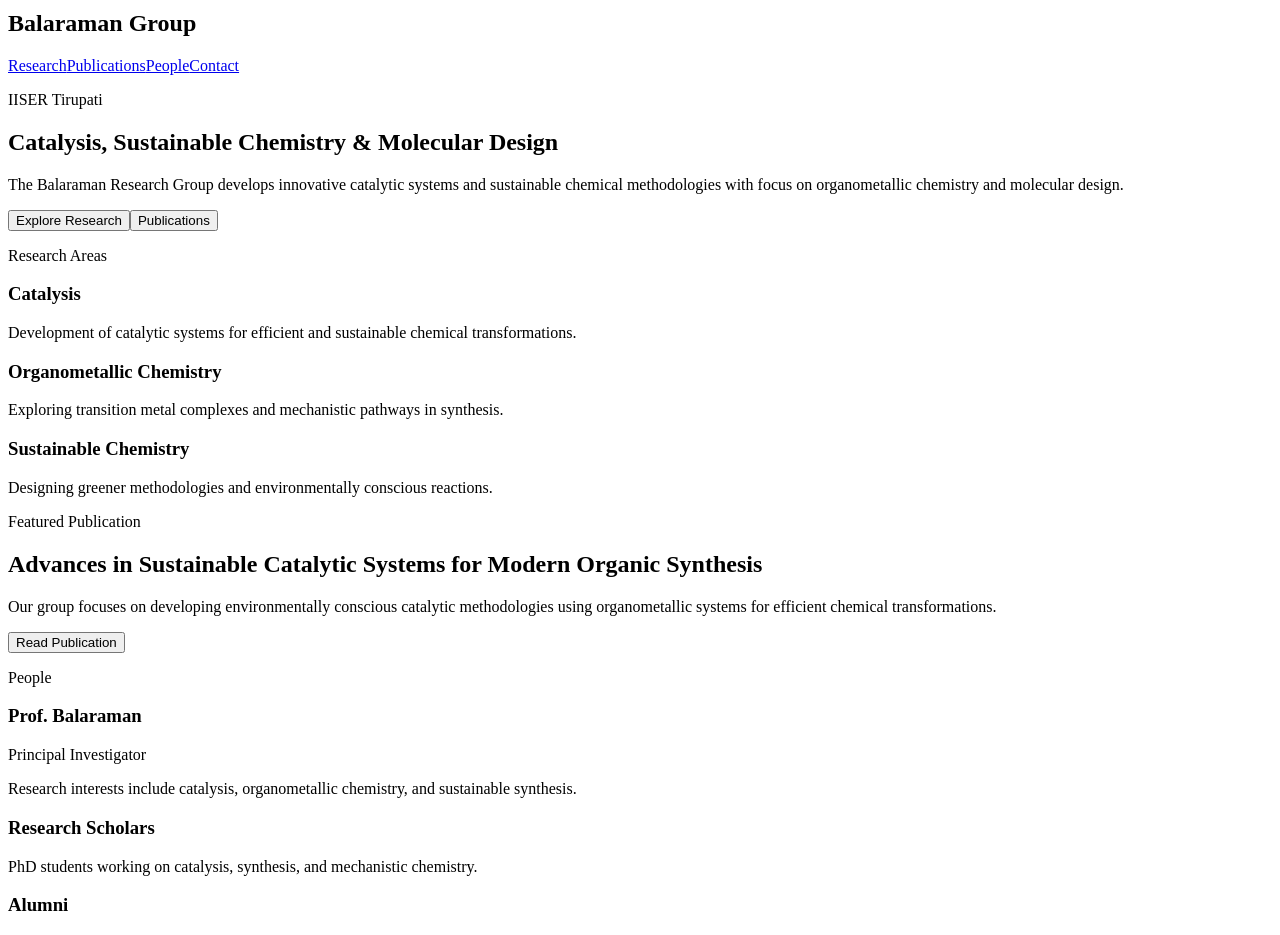
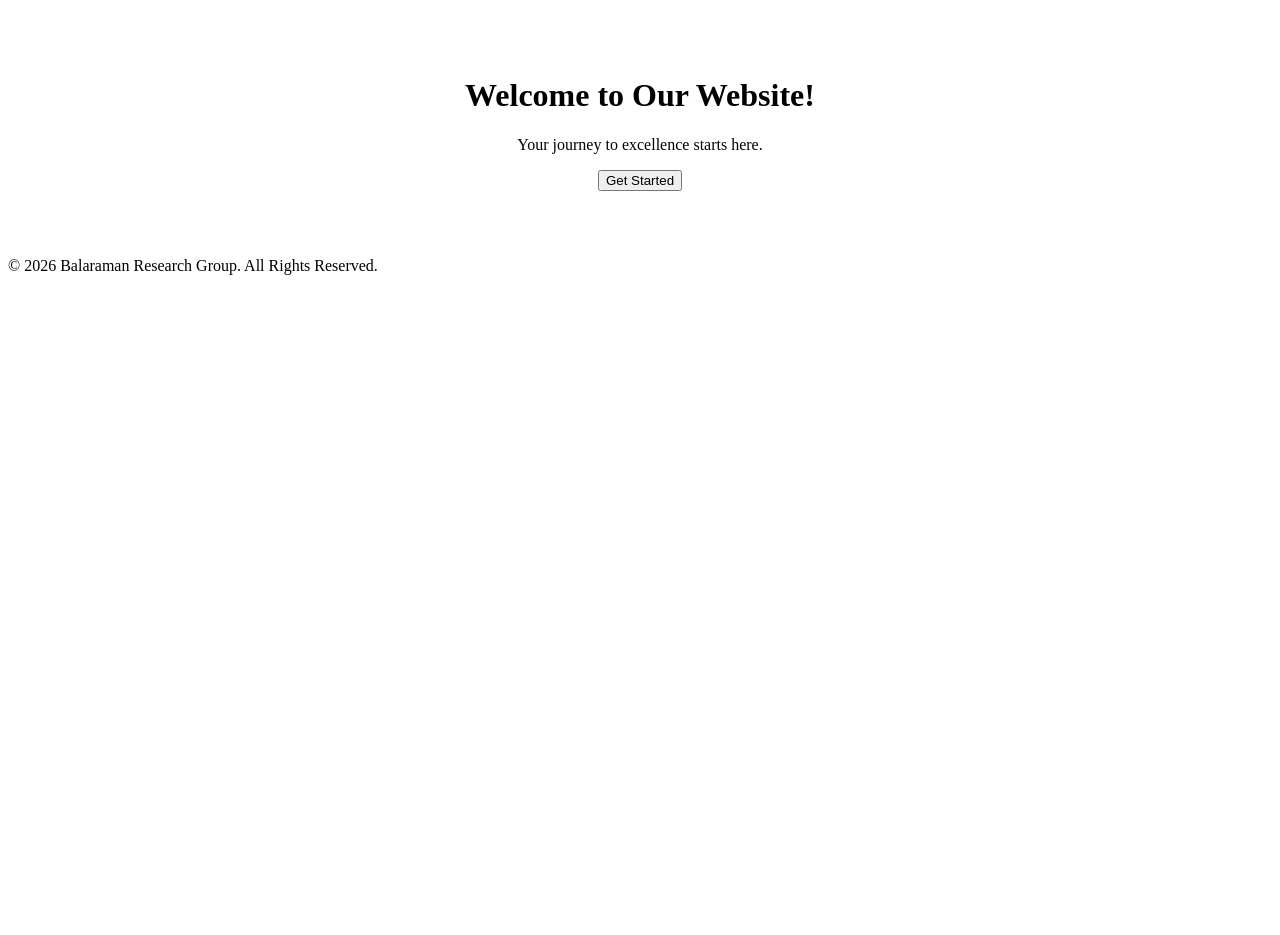
Before and after one commit to codewithsuyog/balaraman-group-website, a Next.js app: page / in a window 1280 px wide. Shown: the part 180-1115 px from the top of the page. After the commit the page ends 800 px from the top, so only its background shows below. Built offline with nearby package versions, Linux system fonts and the light colour scheme.

Commit message:
Update homepage layout with minimal and interactive design

```diff
--- a/app/page.tsx
+++ b/app/page.tsx
@@ -1,208 +1,14 @@
-export default function Home() {
-  return (
-    <main className="min-h-screen bg-[#FAFAF7] text-black">
+import React from 'react';
+import { Button } from 'react-bootstrap';
 
-      {/* Navbar */}
-      <nav className="flex items-center justify-between px-10 py-6 border-b border-gray-200">
-        <h1 className="text-xl font-medium tracking-tight">
-          Balaraman Group
-        </h1>
+const HomePage = () => {
+    return (
+        <div style={{ textAlign: 'center', padding: '50px' }}>
+            <h1>Welcome to Our Website!</h1>
+            <p>Your journey to excellence starts here.</p>
+            <Button variant="primary" size="lg">Get Started</Button>
+        </div>
+    );
+};
 
-        <div className="flex gap-8 text-sm text-gray-600">
-          <a href="#">Research</a>
-          <a href="#">Publications</a>
-          <a href="#">People</a>
-          <a href="#">Contact</a>
-        </div>
-      </nav>
-
-      {/* Hero Section */}
-      <section className="px-10 py-28">
-        <div className="max-w-6xl mx-auto">
-
-          <p className="text-sm tracking-[0.2em] uppercase text-gray-500">
-            IISER Tirupati
-          </p>
-
-          <h1 className="mt-6 text-7xl font-light tracking-tight leading-tight">
-            Catalysis, Sustainable Chemistry & Molecular Design
-          </h1>
-
-          <p className="mt-10 text-xl text-gray-600 max-w-3xl leading-relaxed">
-            The Balaraman Research Group develops innovative catalytic
-            systems and sustainable chemical methodologies with focus on
-            organometallic chemistry and molecular design.
-          </p>
-
-          <div className="mt-16 flex gap-4">
-            <button className="px-6 py-3 bg-black text-white rounded-full hover:opacity-80 transition">
-              Explore Research
-            </button>
-
-            <button className="px-6 py-3 border border-black rounded-full hover:bg-black hover:text-white transition">
-              Publications
-            </button>
-          </div>
-
-        </div>
-      </section>
-
-      {/* Research Section */}
-      <section className="px-10 py-24 border-t border-gray-200">
-        <div className="max-w-6xl mx-auto">
-
-          <p className="text-sm uppercase tracking-[0.2em] text-gray-500">
-            Research Areas
-          </p>
-
-          <div className="grid md:grid-cols-3 gap-8 mt-12">
-
-            <div className="p-8 border border-gray-200 rounded-3xl hover:shadow-lg transition">
-              <h3 className="text-2xl font-medium">
-                Catalysis
-              </h3>
-
-              <p className="mt-4 text-gray-600 leading-relaxed">
-                Development of catalytic systems for efficient
-                and sustainable chemical transformations.
-              </p>
-            </div>
-
-            <div className="p-8 border border-gray-200 rounded-3xl hover:shadow-lg transition">
-              <h3 className="text-2xl font-medium">
-                Organometallic Chemistry
-              </h3>
-
-              <p className="mt-4 text-gray-600 leading-relaxed">
-                Exploring transition metal complexes and
-                mechanistic pathways in synthesis.
-              </p>
-            </div>
-
-            <div className="p-8 border border-gray-200 rounded-3xl hover:shadow-lg transition">
-              <h3 className="text-2xl font-medium">
-                Sustainable Chemistry
-              </h3>
-
-              <p className="mt-4 text-gray-600 leading-relaxed">
-                Designing greener methodologies and
-                environmentally conscious reactions.
-              </p>
-            </div>
-
-          </div>
-        </div>
-      </section>
-
-      {/* Featured Publication */}
-      <section className="px-10 py-24 border-t border-gray-200">
-        <div className="max-w-6xl mx-auto">
-
-          <p className="text-sm uppercase tracking-[0.2em] text-gray-500">
-            Featured Publication
-          </p>
-
-          <div className="mt-12 max-w-4xl">
-
-            <h2 className="text-4xl font-light leading-tight">
-              Advances in Sustainable Catalytic Systems for
-              Modern Organic Synthesis
-            </h2>
-
-            <p className="mt-6 text-gray-600 text-lg leading-relaxed">
-              Our group focuses on developing environmentally conscious
-              catalytic methodologies using organometallic systems for
-              efficient chemical transformations.
-            </p>
-
-            <button className="mt-8 px-6 py-3 border border-black rounded-full hover:bg-black hover:text-white transition">
-              Read Publication
-            </button>
-
-          </div>
-        </div>
-      </section>
-
-      {/* People Section */}
-      <section className="px-10 py-24 border-t border-gray-200">
-        <div className="max-w-6xl mx-auto">
-
-          <p className="text-sm uppercase tracking-[0.2em] text-gray-500">
-            People
-          </p>
-
-          <div className="grid md:grid-cols-3 gap-10 mt-12">
-
-            <div className="border border-gray-200 rounded-3xl p-8">
-              <div className="w-24 h-24 rounded-full bg-gray-200"></div>
-
-              <h3 className="mt-6 text-2xl font-medium">
-                Prof. Balaraman
-              </h3>
-
-              <p className="mt-2 text-gray-600">
-                Principal Investigator
-              </p>
-
-              <p className="mt-4 text-gray-600 leading-relaxed">
-                Research interests include catalysis,
-                organometallic chemistry, and sustainable synthesis.
-              </p>
-            </div>
-
-            <div className="border border-gray-200 rounded-3xl p-8">
-              <div className="w-24 h-24 rounded-full bg-gray-200"></div>
-
-              <h3 className="mt-6 text-2xl font-medium">
-                Research Scholars
-              </h3>
-
-              <p className="mt-4 text-gray-600 leading-relaxed">
-                PhD students working on catalysis,
-                synthesis, and mechanistic chemistry.
-              </p>
-            </div>
-
-            <div className="border border-gray-200 rounded-3xl p-8">
-              <div className="w-24 h-24 rounded-full bg-gray-200"></div>
-
-              <h3 className="mt-6 text-2xl font-medium">
-                Alumni
-              </h3>
-
-              <p className="mt-4 text-gray-600 leading-relaxed">
-                Former group members now contributing
-                across academia and industry.
-              </p>
-            </div>
-
-          </div>
-        </div>
-      </section>
-
-      {/* Footer */}
-      <footer className="px-10 py-12 border-t border-gray-200">
-        <div className="max-w-6xl mx-auto flex flex-col md:flex-row justify-between gap-8">
-
-          <div>
-            <h3 className="text-xl font-medium">
-              Balaraman Research Group
-            </h3>
-
-            <p className="mt-4 text-gray-600">
-              Department of Chemistry <br />
-              IISER Tirupati
-            </p>
-          </div>
-
-          <div className="text-gray-600">
-            <p>Email</p>
-            <p className="mt-2">balaraman@iisertirupati.ac.in</p>
-          </div>
-
-        </div>
-      </footer>
-
-    </main>
-  );
-}
+export default HomePage;
```
